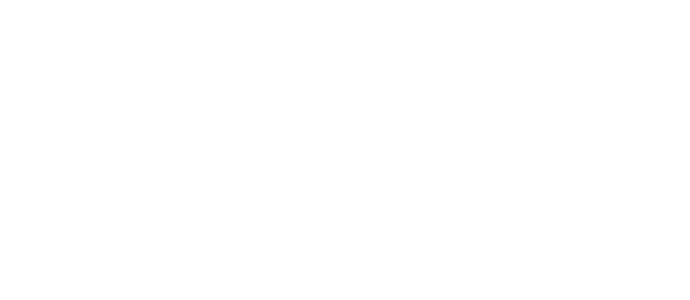
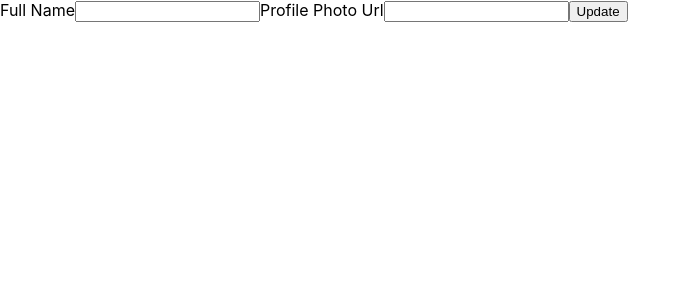
Before and after one commit to SanOP360/ExpenseTrackerApp, a React (Create React App) app: page /Profile in a window 1280 px wide. Before the commit this address had no page. Shown: the top 300 px of the page, without its empty margins (0-690 px from the left). Built offline with nearby package versions, Linux system fonts and the light colour scheme.

Commit message:
added proflle page

```diff
--- a/src/App.js
+++ b/src/App.js
@@ -1,6 +1,7 @@
 import AuthForm from "./components/AuthForm";
 import { Routes, Route } from "react-router-dom";
 import Home from "./components/pages/Home";
+import Profile from "./components/pages/profileForm";
 
 function App() {
   return (
@@ -8,6 +9,7 @@ function App() {
       <Routes>
         <Route path="/Home" element={<Home />} />
         <Route path="/" element={<AuthForm />} />
+        <Route path="/Profile" element={<Profile />} />
       </Routes>
     </div>
   );
--- a/src/components/pages/Home.js
+++ b/src/components/pages/Home.js
@@ -1,6 +1,19 @@
+import { useNavigate } from "react-router-dom";
+import './Profile.css'
+
 const Home=()=>{
-    return(<>
-        <h1>You are in expense Tracker App</h1>
-    </>)
+    const navigate=useNavigate()
+    return (
+      <div className="Home">
+        <h1>WELCOME TO Expense Tracker</h1>
+        <section>
+          <p>Your profile is only 60% completed.</p>
+          <p>Click
+            <button className="HereBtn" onClick={()=>{navigate('/Profile')}}>Here</button>
+            to complete it
+          </p>
+        </section>
+      </div>
+    );
 }
 export default Home;
--- /dev/null
+++ b/src/components/pages/Profile.css
@@ -0,0 +1,12 @@
+.HereBtn{
+    color:Green;
+}
+
+.Home{
+    display: flex;
+    flex-direction: column;
+}
+
+.Home section p{
+    font-size: 2rem;
+}
--- /dev/null
+++ b/src/components/pages/profileForm.js
@@ -0,0 +1,58 @@
+import React, { useRef, useState } from "react";
+
+const Profile = () => {
+  const [isLoading, setIsLoading] = useState(false);
+  const nameInputRef = useRef();
+  const photoInputRef = useRef();
+
+  const submitHandler = async (e) => {
+    e.preventDefault();
+    const enteredName = nameInputRef.current.value;
+    const enteredProfilePhotoUrl = photoInputRef.current.value;
+
+    try {
+      const response = await fetch(
+        "https://identitytoolkit.googleapis.com/v1/accounts:update?key=AIzaSyBOFTxkAWbMMSRNoWMlUi2BL2_lBXrV37A", // Replace with your API key
+        {
+          method: "POST",
+          body: JSON.stringify({
+            displayName: enteredName,
+            photoUrl: enteredProfilePhotoUrl,
+            returnSecureToken: true,
+          }),
+          headers: {
+            "Content-type": "application/json",
+          },
+        }
+      );
+
+      if (!response.ok) {
+        const data = await response.json();
+        throw new Error(data.error?.message || "Authentication failed");
+      }
+
+      const data = await response.json();
+      console.log(data.idToken);
+      console.log(data.photoUrl);
+      console.log(data.displayName);
+    } catch (err) {
+      alert(err.message);
+    } finally {
+      setIsLoading(false);
+    }
+  };
+
+  return (
+    <form>
+      <label htmlFor="Name">Full Name</label>
+      <input type="text" ref={nameInputRef} />
+
+      <label htmlFor="Photo">Profile Photo Url</label>
+      <input type="url" ref={photoInputRef} />
+
+      <button onClick={submitHandler}>Update</button>
+    </form>
+  );
+};
+
+export default Profile;
```
